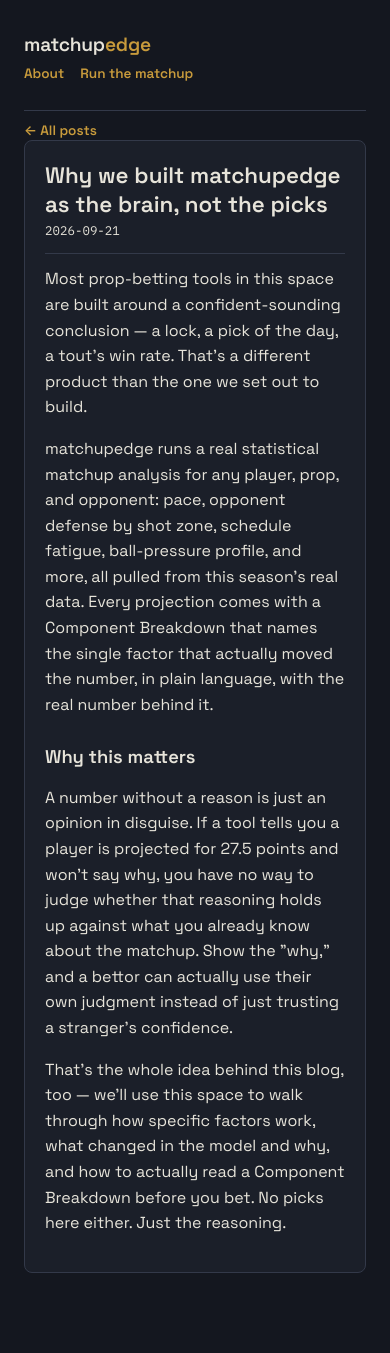
After one commit to Darko2805/nba-prop-analyzer, a Flask app: page /blog/welcome-to-matchupedge in a window 390 px wide. The commit adds this page. Run offline with Flask 3, Linux system fonts and the light colour scheme.

Commit message:
feat: add a blog, sourced from Markdown files for a git-based content workflow
New /blog (listing) and /blog/<slug> (post) routes. Posts are plain
Markdown files in content/blog/, each starting with simple key: value
front matter (title, date, summary) before a `---` line, then the post
body. Publishing a post is "write a .md file, commit, deploy" -- no
admin UI, no database, no new auth surface, which fits a single-author
content-calendar workflow (posts written ahead of time, shipped on a
schedule) better than building a CMS would.

New nba_prop_analyzer/data/blog.py handles parsing (list_posts() for the
listing page, get_post(slug) for a single post, rendered to HTML via
the new `markdown` dependency) and guards against path traversal on the
slug since it comes straight from the URL. A missing slug 404s with the
post list shown underneath instead of a bare error page.

Styled with the same .showcase card language as the About page and
Quick Looks, plus new typography rules for rendered Markdown (headings,
lists, code, blockquotes) scoped to .blog-body so they don't leak into
the rest of the site. Added "Blog" nav links alongside the existing
"About" link.

Included one real starter post ("Why we built matchupedge as the brain,
not the picks") so the page isn't empty and doubles as a template for
future posts to copy the front-matter format from.

Verified locally: listing page, a real post's Markdown renders correctly
(including a ## heading), a missing slug 404s cleanly onto the post
list, all nav links resolve, clean at mobile width, no console errors.

```diff
--- /dev/null
+++ b/content/blog/welcome-to-matchupedge.md
@@ -0,0 +1,27 @@
+title: Why we built matchupedge as the brain, not the picks
+date: 2026-09-21
+summary: Most tools in this space sell you a conclusion. We'd rather show you the reasoning and let you make the call.
+---
+Most prop-betting tools in this space are built around a confident-sounding
+conclusion — a lock, a pick of the day, a tout's win rate. That's a
+different product than the one we set out to build.
+
+matchupedge runs a real statistical matchup analysis for any player, prop,
+and opponent: pace, opponent defense by shot zone, schedule fatigue,
+ball-pressure profile, and more, all pulled from this season's real data.
+Every projection comes with a Component Breakdown that names the single
+factor that actually moved the number, in plain language, with the real
+number behind it.
+
+## Why this matters
+
+A number without a reason is just an opinion in disguise. If a tool tells
+you a player is projected for 27.5 points and won't say why, you have no
+way to judge whether that reasoning holds up against what you already
+know about the matchup. Show the "why," and a bettor can actually use
+their own judgment instead of just trusting a stranger's confidence.
+
+That's the whole idea behind this blog, too — we'll use this space to
+walk through how specific factors work, what changed in the model and
+why, and how to actually read a Component Breakdown before you bet. No
+picks here either. Just the reasoning.
--- /dev/null
+++ b/nba_prop_analyzer/data/blog.py
@@ -0,0 +1,74 @@
+"""
+Blog posts, sourced from plain Markdown files in content/blog/ rather than
+a database -- publishing a post is "add a .md file, commit, deploy," no
+admin UI or CMS needed. Fits the content-calendar workflow (posts get
+written ahead of time and shipped on a schedule) better than a database
+would for a single-author blog with no reader interaction (comments,
+likes) planned.
+
+Each file's first lines are simple `key: value` front matter (title,
+date, summary), ended by a line of exactly `---`, followed by the post
+body in Markdown. Filename (minus .md) is the slug and the URL.
+"""
+from __future__ import annotations
+
+from dataclasses import dataclass
+from pathlib import Path
+
+import markdown as _markdown
+
+_CONTENT_DIR = Path(__file__).resolve().parent.parent.parent / "content" / "blog"
+
+
+@dataclass
+class BlogPost:
+    slug: str
+    title: str
+    date: str
+    summary: str
+    html: str = ""
+
+
+def _parse_front_matter(text: str) -> tuple[dict, str]:
+    lines = text.splitlines()
+    meta = {}
+    body_start = 0
+    for i, line in enumerate(lines):
+        if line.strip() == "---":
+            body_start = i + 1
+            break
+        if ":" in line:
+            key, _, value = line.partition(":")
+            meta[key.strip().lower()] = value.strip()
+    body = "\n".join(lines[body_start:])
+    return meta, body
+
+
+def _load(path: Path, render_body: bool) -> BlogPost:
+    text = path.read_text(encoding="utf-8")
+    meta, body = _parse_front_matter(text)
+    return BlogPost(
+        slug=path.stem,
+        title=meta.get("title", path.stem),
+        date=meta.get("date", ""),
+        summary=meta.get("summary", ""),
+        html=_markdown.markdown(body, extensions=["extra"]) if render_body else "",
+    )
+
+
+def list_posts() -> list[BlogPost]:
+    """Newest first, by the front-matter date string (ISO dates sort correctly as text)."""
+    if not _CONTENT_DIR.is_dir():
+        return []
+    posts = [_load(p, render_body=False) for p in _CONTENT_DIR.glob("*.md")]
+    return sorted(posts, key=lambda p: p.date, reverse=True)
+
+
+def get_post(slug: str) -> BlogPost | None:
+    # Guard against path traversal since slug comes straight from the URL.
+    if "/" in slug or "\\" in slug or slug in (".", ".."):
+        return None
+    path = _CONTENT_DIR / f"{slug}.md"
+    if not path.is_file():
+        return None
+    return _load(path, render_body=True)
--- a/nba_prop_analyzer/web/app.py
+++ b/nba_prop_analyzer/web/app.py
@@ -16,7 +16,7 @@ from nba_prop_analyzer.data.team_mapping import (
 )
 from nba_prop_analyzer.data.bbref_scraper import get_stat_from_games
 from nba_prop_analyzer.data.databallr_client import find_player
-from nba_prop_analyzer.data import snapshot_store, news
+from nba_prop_analyzer.data import snapshot_store, news, blog
 from nba_prop_analyzer.web import auth, usage
 from werkzeug.middleware.proxy_fix import ProxyFix
 
@@ -96,6 +96,19 @@ def index():
 @app.route("/about")
 def about():
     return render_template("about.html")
+
+
+@app.route("/blog")
+def blog_list():
+    return render_template("blog_list.html", posts=blog.list_posts())
+
+
+@app.route("/blog/<slug>")
+def blog_post(slug):
+    post = blog.get_post(slug)
+    if post is None:
+        return render_template("blog_list.html", posts=blog.list_posts(), not_found=True), 404
+    return render_template("blog_post.html", post=post)
 
 
 @app.route("/api/news")
--- a/nba_prop_analyzer/web/static/style.css
+++ b/nba_prop_analyzer/web/static/style.css
@@ -613,6 +613,59 @@ body {
   margin-top: 0.85rem;
 }
 
+/* Blog list */
+a.blog-list-item {
+  display: block;
+  text-decoration: none;
+  color: inherit;
+  transition: border-color 0.15s ease;
+}
+
+a.blog-list-item:hover {
+  border-color: var(--accent);
+}
+
+.blog-date {
+  font-family: var(--font-mono);
+  font-size: 0.78rem;
+  color: var(--text-muted);
+  margin: 0.15rem 0 0.6rem;
+}
+
+a.blog-list-item p:last-child {
+  color: var(--text-muted);
+  line-height: 1.5;
+  max-width: 62ch;
+}
+
+/* Blog post */
+.blog-post-title {
+  font-size: 1.4rem;
+  font-weight: 600;
+  color: var(--text);
+}
+
+.blog-post .blog-date {
+  padding-bottom: 0.75rem;
+  margin-bottom: 0.75rem;
+  border-bottom: 1px solid var(--card-border);
+}
+
+.blog-body {
+  color: var(--text);
+  line-height: 1.7;
+  max-width: 62ch;
+}
+
+.blog-body p { margin-bottom: 1rem; }
+.blog-body h2 { font-size: 1.15rem; font-weight: 600; margin: 1.5rem 0 0.75rem; }
+.blog-body h3 { font-size: 1.02rem; font-weight: 600; margin: 1.25rem 0 0.6rem; }
+.blog-body ul, .blog-body ol { margin: 0 0 1rem 1.25rem; }
+.blog-body li { margin-bottom: 0.35rem; }
+.blog-body a { color: var(--accent); }
+.blog-body code { font-family: var(--font-mono); background: var(--bg); padding: 0.1rem 0.35rem; border-radius: 4px; font-size: 0.85em; }
+.blog-body blockquote { border-left: 2px solid var(--accent); padding-left: 1rem; color: var(--text-muted); margin: 1rem 0; }
+
 .popular-scroll {
   display: flex;
   gap: 0.75rem;
--- a/nba_prop_analyzer/web/templates/about.html
+++ b/nba_prop_analyzer/web/templates/about.html
@@ -15,6 +15,7 @@
   <header class="masthead">
     <a href="/" class="wordmark" style="text-decoration:none; color:inherit;">matchup<span>edge</span></a>
     <div class="account-bar">
+      <a href="/blog" class="link-btn">Blog</a>
       <a href="/" class="link-btn">Run the matchup</a>
       {% if current_user %}
         <span class="account-info">
--- /dev/null
+++ b/nba_prop_analyzer/web/templates/blog_post.html
@@ -0,0 +1,42 @@
+<!DOCTYPE html>
+<html lang="en">
+<head>
+  <meta charset="UTF-8">
+  <meta name="viewport" content="width=device-width, initial-scale=1.0">
+  <title>{{ post.title }} — NBA Prop Analyzer</title>
+  <link rel="preconnect" href="https://fonts.googleapis.com">
+  <link rel="preconnect" href="https://fonts.gstatic.com" crossorigin>
+  <link href="https://fonts.googleapis.com/css2?family=Space+Grotesk:wght@400;500;600;700&family=IBM+Plex+Mono:wght@400;500;600&display=swap" rel="stylesheet">
+  <link rel="stylesheet" href="/static/style.css">
+</head>
+<body>
+
+<div class="container">
+  <header class="masthead">
+    <a href="/" class="wordmark" style="text-decoration:none; color:inherit;">matchup<span>edge</span></a>
+    <div class="account-bar">
+      <a href="/about" class="link-btn">About</a>
+      <a href="/" class="link-btn">Run the matchup</a>
+      {% if current_user %}
+        <span class="account-info">
+          <span class="tier-badge tier-{{ current_user.tier }}">{{ current_user.tier|upper }}</span>
+          {{ current_user.name }}
+        </span>
+      {% elif auth_configured %}
+        <a href="/" class="link-btn">Sign in</a>
+      {% endif %}
+    </div>
+  </header>
+
+  <div class="about-page">
+    <a href="/blog" class="link-btn">&larr; All posts</a>
+    <article class="showcase blog-post">
+      <h1 class="blog-post-title">{{ post.title }}</h1>
+      <p class="blog-date">{{ post.date }}</p>
+      <div class="blog-body">{{ post.html|safe }}</div>
+    </article>
+  </div>
+</div>
+
+</body>
+</html>
--- a/nba_prop_analyzer/web/templates/index.html
+++ b/nba_prop_analyzer/web/templates/index.html
@@ -16,6 +16,7 @@
     <div class="wordmark">matchup<span>edge</span></div>
     <div class="account-bar">
       <a href="/about" class="link-btn">About</a>
+      <a href="/blog" class="link-btn">Blog</a>
       {% if current_user %}
         <span class="account-info">
           <span class="tier-badge tier-{{ current_user.tier }}">{{ current_user.tier|upper }}</span>
--- a/requirements.txt
+++ b/requirements.txt
@@ -3,3 +3,4 @@ gunicorn>=21.0.0
 requests>=2.28.0
 beautifulsoup4>=4.11.0
 scipy>=1.9.0
+markdown>=3.5.0
```
Also changed, not shown: nba_prop_analyzer/web/templates/blog_list.html (added, +57 -0 lines).
